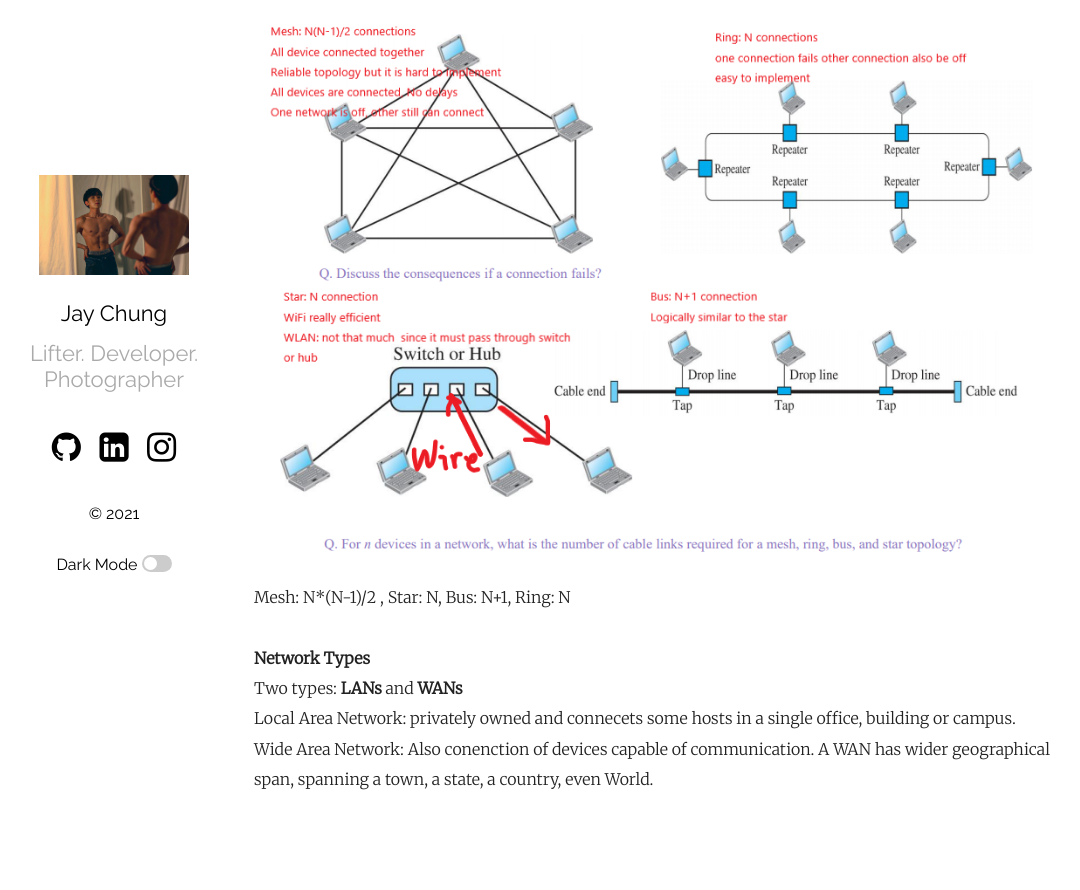
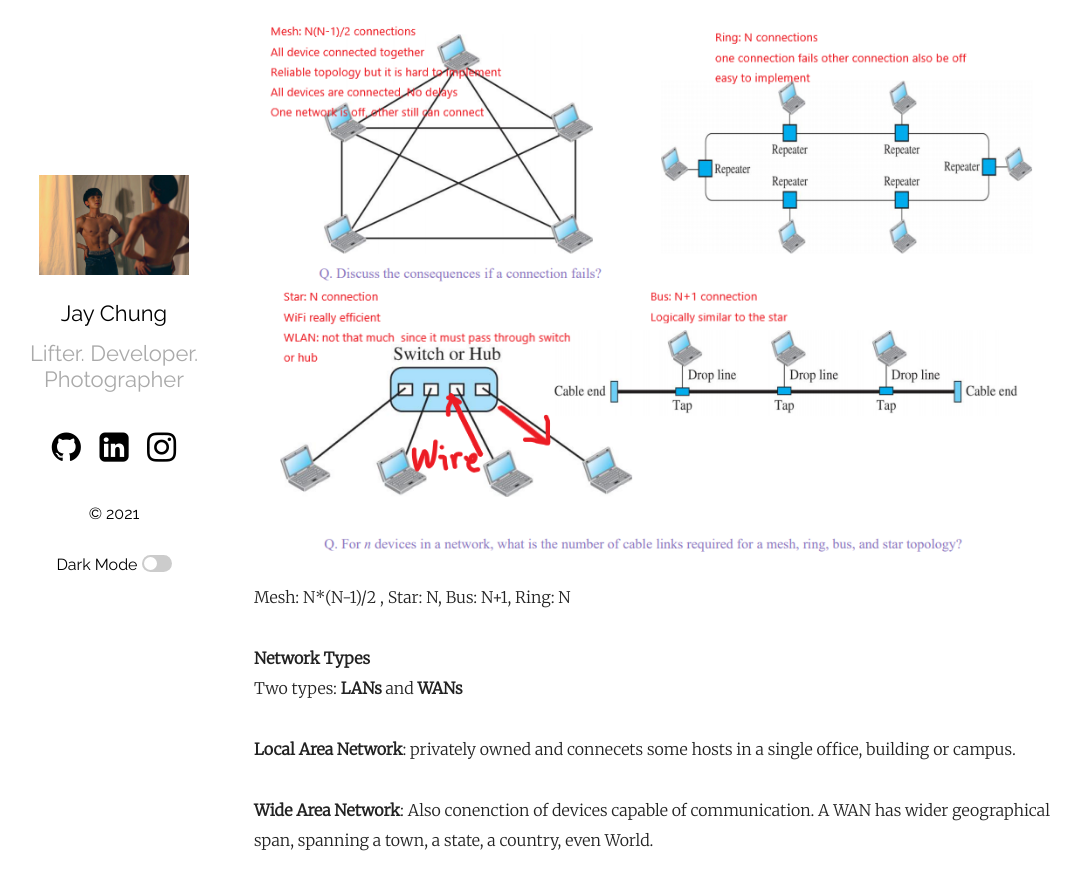
Before and after one commit to healthgongdoll/healthgongdoll.github.io, a Jekyll site: the page built from _posts/2021-09-09-Network.markdown, in a window 1280 px wide and 900 px high, scrolled down 3039 px. Shown: the top 890 px of the window, without its empty margins (101-1181 px from the left). Built offline with Jekyll 4.4.1, drawn with Linux system fonts in a browser that asks for light colours; before the commit the page ends 3879 px from its top, so only the background shows below that.

Commit message:
Blog Update

```diff
--- a/_posts/2021-09-09-Network.markdown
+++ b/_posts/2021-09-09-Network.markdown
@@ -72,5 +72,7 @@ Mesh: N*(N-1)/2 , Star: N, Bus: N+1, Ring: N<br/>
 <br/>
 **Network Types** <br/>
 Two types: **LANs** and **WANs** <br/>
-Local Area Network: privately owned and connecets some hosts in a single office, building or campus. <br/>
-Wide Area Network: Also conenction of devices capable of communication. A WAN has wider geographical span, spanning a town, a state, a country, even World. <br/>
+<br/>
+**Local Area Network**: privately owned and connecets some hosts in a single office, building or campus. <br/>
+<br/>
+**Wide Area Network**: Also conenction of devices capable of communication. A WAN has wider geographical span, spanning a town, a state, a country, even World. <br/>
```
